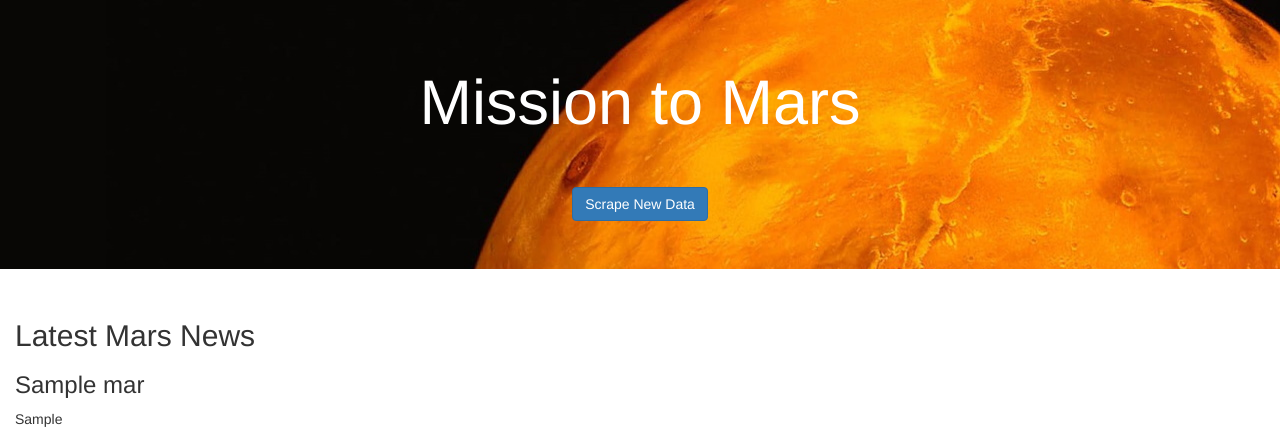
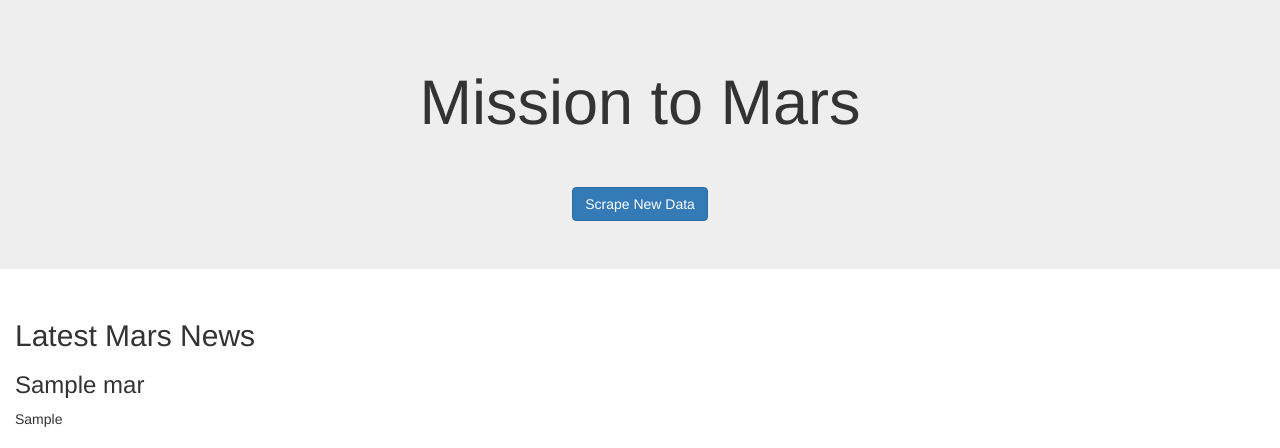
Before and after one commit to patrickhpatin/web-scraping-challenge, a Flask app: page / in a window 1280 px wide. Shown: the top 448 px of the page. Run offline with Flask 2, Linux system fonts and the light colour scheme; grey boxes marked "Sample" are stand-in pictures; a database or web service that is not in the repository returns one stand-in record (values such as "Sample title"); some libraries are stand-ins or nearby versions.

Commit message:
Add files via upload

```diff
--- a/templates/index.html
+++ b/templates/index.html
@@ -9,7 +9,7 @@
   <script src="https://maxcdn.bootstrapcdn.com/bootstrap/3.4.1/js/bootstrap.min.js"></script>
 </head>
 <body>
-<div class="jumbotron" style="background-image: url('../Images/Mars.jpg'); color: white;">
+<div class="jumbotron" style="background-image: url('{{background}}');">
   <div class="container text-center">
     <h1>Mission to Mars</h1><br><br>
 	<!-- button type="button" class="btn btn-primary" id='script' name="scriptbutton" value=" Run Script " onclick="exec('python scrape_mars.py');">Scrape New Data</button -->
```
